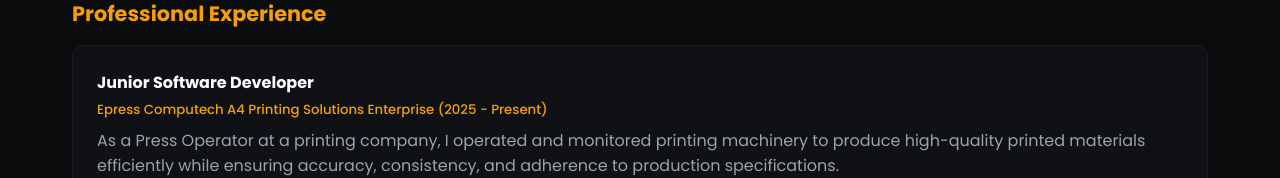
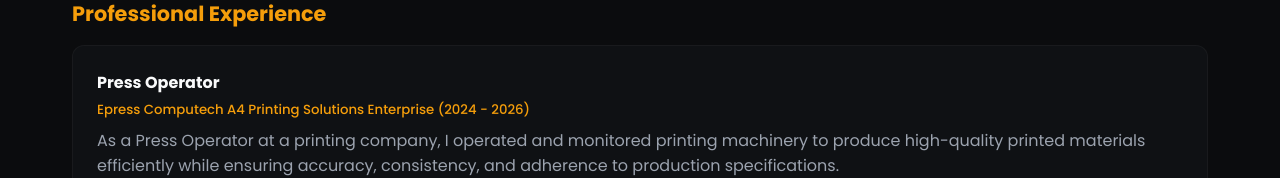
Before and after one commit to moyana2307-art/Pride-Moyana, a React (Vite) app: page /resume in a window 1280 px wide. Shown: the part 196-374 px from the top of the page. Built offline with nearby package versions, Linux system fonts and the light colour scheme.

Commit message:
Update job title to Press Operator (2024-2026)

```diff
--- a/src/components/Resume.jsx
+++ b/src/components/Resume.jsx
@@ -8,8 +8,8 @@ export default function Resume() {
         <div className="resume-section-group">
           <h3>Professional Experience</h3>
           <div className="experience-card">
-            <h4>Junior Software Developer</h4>
-            <h5>Epress Computech A4 Printing Solutions Enterprise (2025 - Present)</h5>
+            <h4>Press Operator</h4>
+            <h5>Epress Computech A4 Printing Solutions Enterprise (2024 - 2026)</h5>
             <p>As a Press Operator at a printing company, I operated and monitored printing machinery to produce high-quality printed materials efficiently while ensuring accuracy, consistency, and adherence to production specifications.</p>
           </div>
         </div>
```
